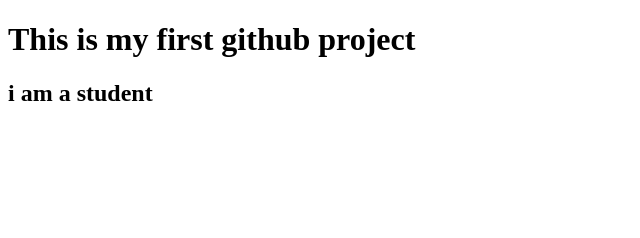
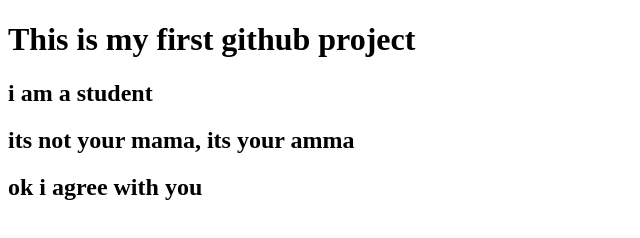
Before and after one commit to Rafiki3579/my-first-website, a plain HTML site: page index.html in a window 1280 px wide. Shown: the whole page, without its empty margins (0-640 px from the left). Drawn offline with Linux system fonts and the light colour scheme.

Commit message:
added a header

```diff
--- a/index.html
+++ b/index.html
@@ -8,5 +8,7 @@
 <body>
   <h1>This is my first github project</h1>
     <h2>i am a student</h2>
+    <h2>its not your mama, its your amma</h2>
+    <h2>ok i agree with you</h2>
 </body>
 </html>
```
